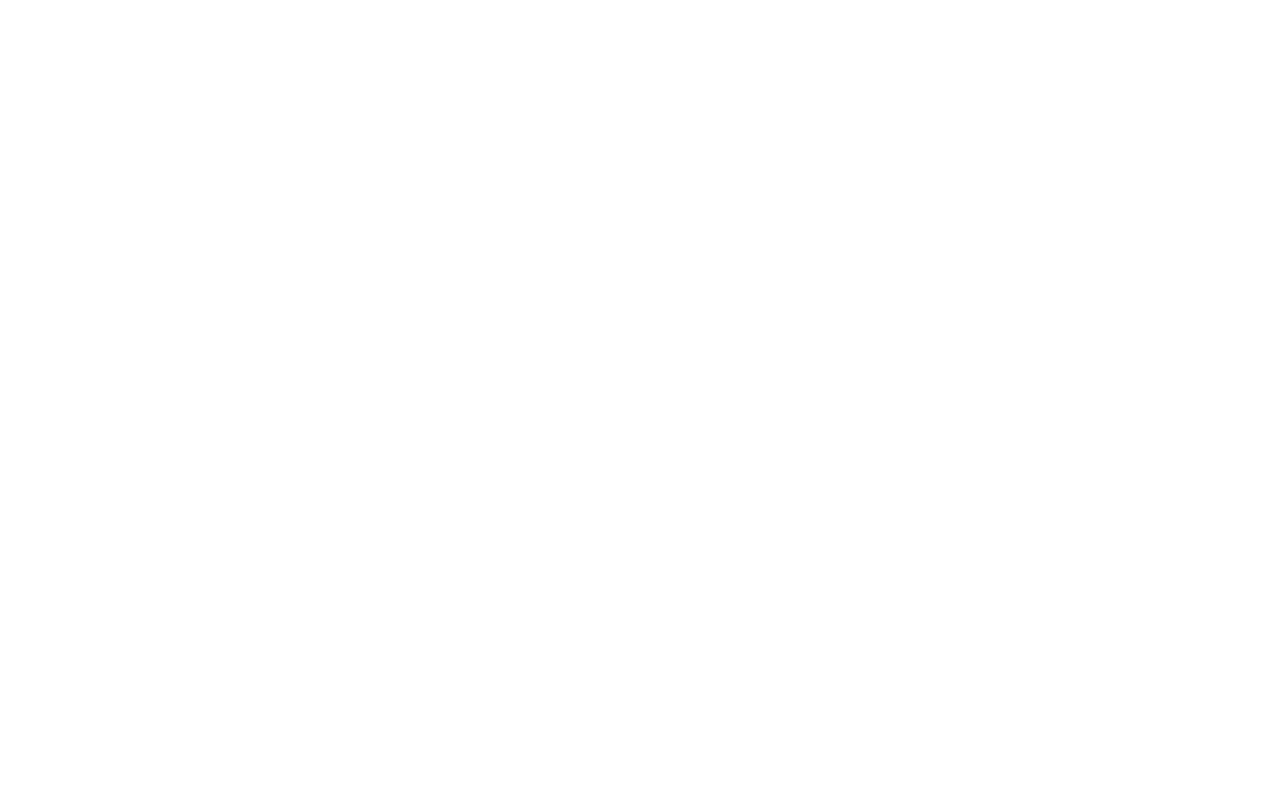
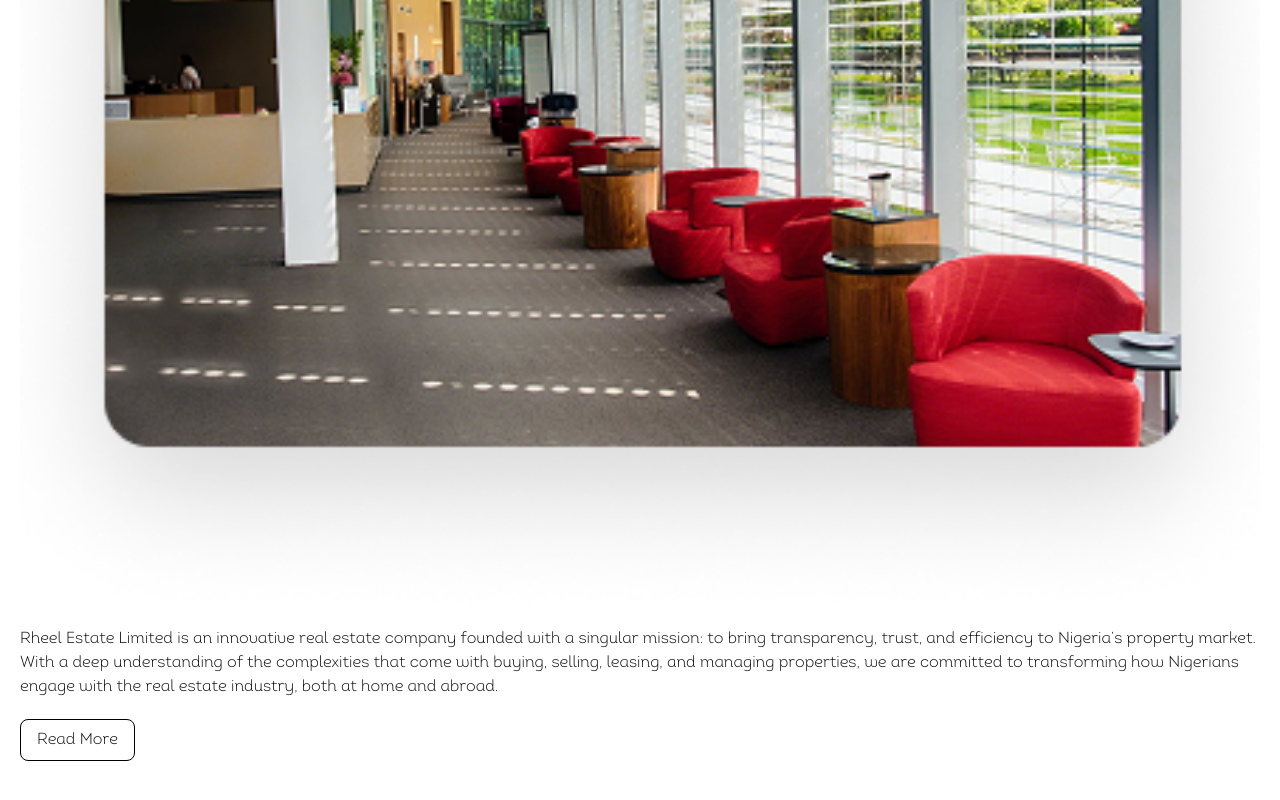
Before and after one commit to OgheneDev/rheel_estate, a React (Vite) app: page / in a window 1280 px wide. Shown: the part 1930-2730 px from the top of the page. Before the commit the page ends 1151 px from the top, so only its background shows below. Built offline with nearby package versions, Linux system fonts and the light colour scheme; no server answers.

Commit message:
About us section

```diff
--- a/src/App.jsx
+++ b/src/App.jsx
@@ -2,6 +2,7 @@
 import Navbar from './components/Navbar'
 import HeroSection from './components/homepage/HeroSection'
 import Living from './components/homepage/Living'
+import AboutSection from './components/homepage/AboutSection'
 
 const App = () => {
   return (
@@ -11,6 +12,7 @@
         <HeroSection />
       </div>
       <Living />
+      <AboutSection />
     </div>
   )
 }
--- /dev/null
+++ b/src/components/homepage/AboutSection.jsx
@@ -0,0 +1,17 @@
+import React from 'react'
+import about from '../../assets/images/about.png'
+
+const AboutSection = () => {
+  return (
+    <section className='py-15 px-5'>
+        <h2 className='text-3xl text-center'>About Us</h2>
+        <img src={about} alt="About Us" className='w-full' />
+        <article>
+            <p className='text-[16px] mb-5'>Rheel Estate Limited is an innovative real estate company founded with a singular mission: to bring transparency, trust, and efficiency to Nigeria’s property market. With a deep understanding of the complexities that come with buying, selling, leasing, and managing properties, we are committed to transforming how Nigerians engage with the real estate industry, both at home and abroad.</p>
+            <button className='rounded-lg py-2 px-4 border'>Read More</button>
+        </article>
+    </section>
+  )
+}
+
+export default AboutSection
```
Also changed, not shown: src/assets/images/about.png (added).
